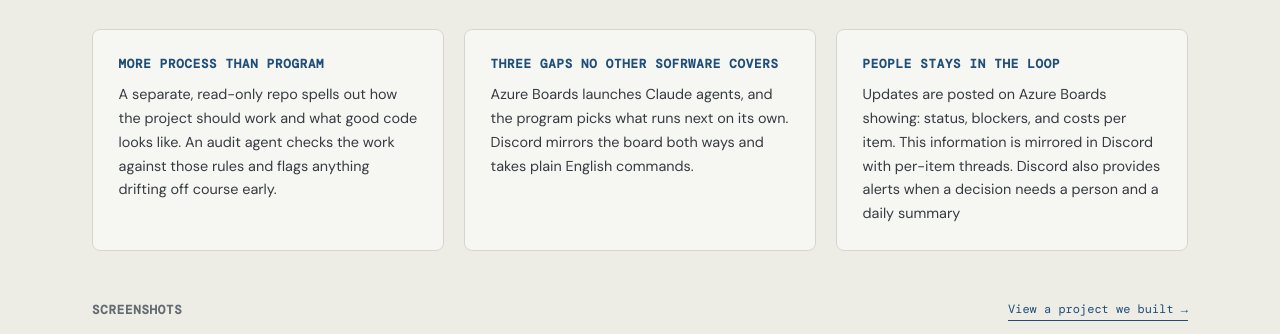
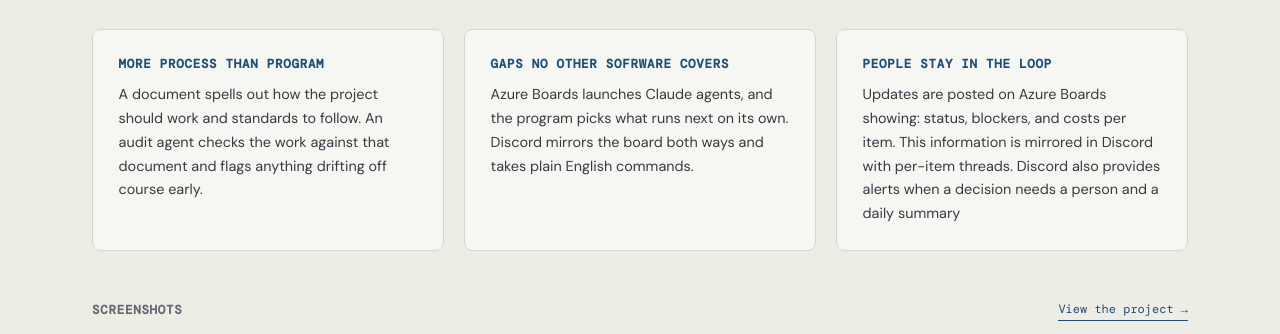
Before and after one commit to PBoudreaux1576/portfolio, a plain HTML site: page index.html in a window 1280 px wide. Shown: the part 3710-4044 px from the top of the page. Drawn offline with nearby package versions, Linux system fonts and the light colour scheme; a web font is replaced by a local one.

Commit message:
Minor changes per my WIFE

```diff
--- a/index.html
+++ b/index.html
@@ -218,21 +218,21 @@
       <div style="display:grid;grid-template-columns:repeat(auto-fit,minmax(280px,1fr));gap:1.25rem;margin-bottom:3rem;">
         <div style="background:var(--white);border:1px solid var(--rule);border-radius:8px;padding:1.5rem 1.6rem;">
           <h4 style="font-family:var(--ff-mono);font-size:0.78rem;text-transform:uppercase;letter-spacing:0.06em;color:var(--gold);margin:0 0 0.5rem;">More process than program</h4>
-          <p style="font-size:0.9rem;color:var(--ink-soft);line-height:1.65;margin:0;">A separate, read-only repo spells out how the project should work and what good code looks like. An audit agent checks the work against those rules and flags anything drifting off course early.</p>
+          <p style="font-size:0.9rem;color:var(--ink-soft);line-height:1.65;margin:0;">A document spells out how the project should work and standards to follow. An audit agent checks the work against that document and flags anything drifting off course early.</p>
         </div>
         <div style="background:var(--white);border:1px solid var(--rule);border-radius:8px;padding:1.5rem 1.6rem;">
-          <h4 style="font-family:var(--ff-mono);font-size:0.78rem;text-transform:uppercase;letter-spacing:0.06em;color:var(--gold);margin:0 0 0.5rem;">THREE GAPS NO OTHER SOFRWARE COVERS</h4>
+          <h4 style="font-family:var(--ff-mono);font-size:0.78rem;text-transform:uppercase;letter-spacing:0.06em;color:var(--gold);margin:0 0 0.5rem;">GAPS NO OTHER SOFRWARE COVERS</h4>
           <p style="font-size:0.9rem;color:var(--ink-soft);line-height:1.65;margin:0;">Azure Boards launches Claude agents, and the program picks what runs next on its own. Discord mirrors the board both ways and takes plain English commands.</p>
         </div>
         <div style="background:var(--white);border:1px solid var(--rule);border-radius:8px;padding:1.5rem 1.6rem;">
-          <h4 style="font-family:var(--ff-mono);font-size:0.78rem;text-transform:uppercase;letter-spacing:0.06em;color:var(--gold);margin:0 0 0.5rem;">PEOPLE STAYS IN THE LOOP</h4>
+          <h4 style="font-family:var(--ff-mono);font-size:0.78rem;text-transform:uppercase;letter-spacing:0.06em;color:var(--gold);margin:0 0 0.5rem;">PEOPLE STAY IN THE LOOP</h4>
           <p style="font-size:0.9rem;color:var(--ink-soft);line-height:1.65;margin:0;">Updates are posted on Azure Boards showing: status, blockers, and costs per item. This information is mirrored in Discord with per-item threads. Discord also provides alerts when a decision needs a person and a daily summary</p>
         </div>
       </div>
 
       <div style="margin-bottom:1rem;display:flex;align-items:center;justify-content:space-between;gap:1rem;flex-wrap:wrap;">
         <h4 style="font-family:var(--ff-mono);font-size:0.78rem;text-transform:uppercase;letter-spacing:0.06em;color:var(--ink-mute);margin:0;">Screenshots</h4>
-        <a href="https://inv-static-app-plyl3akkuvyqq.azurewebsites.net/" target="_blank" rel="noopener" style="font-family:var(--ff-mono);font-size:12px;color:var(--gold);text-decoration:none;border-bottom:1px solid var(--gold);padding-bottom:1px;">View a project we built →</a>
+        <a href="https://inv-static-app-plyl3akkuvyqq.azurewebsites.net/" target="_blank" rel="noopener" style="font-family:var(--ff-mono);font-size:12px;color:var(--gold);text-decoration:none;border-bottom:1px solid var(--gold);padding-bottom:1px;">View the project →</a>
       </div>
       <div style="display:flex;gap:1rem;overflow-x:auto;scroll-snap-type:x mandatory;padding-bottom:0.75rem;margin-bottom:4rem;">
         <div style="flex-shrink:0;scroll-snap-align:start;width:340px;">
```
